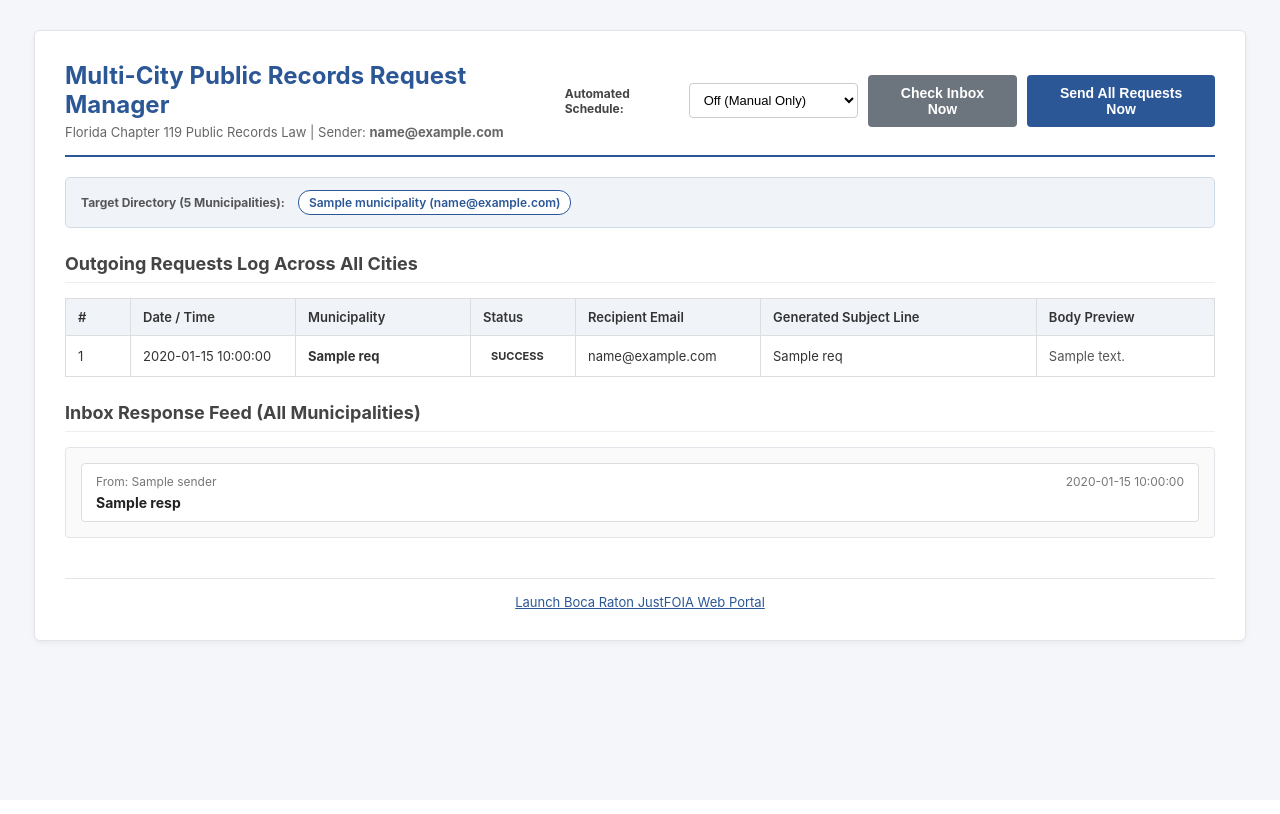
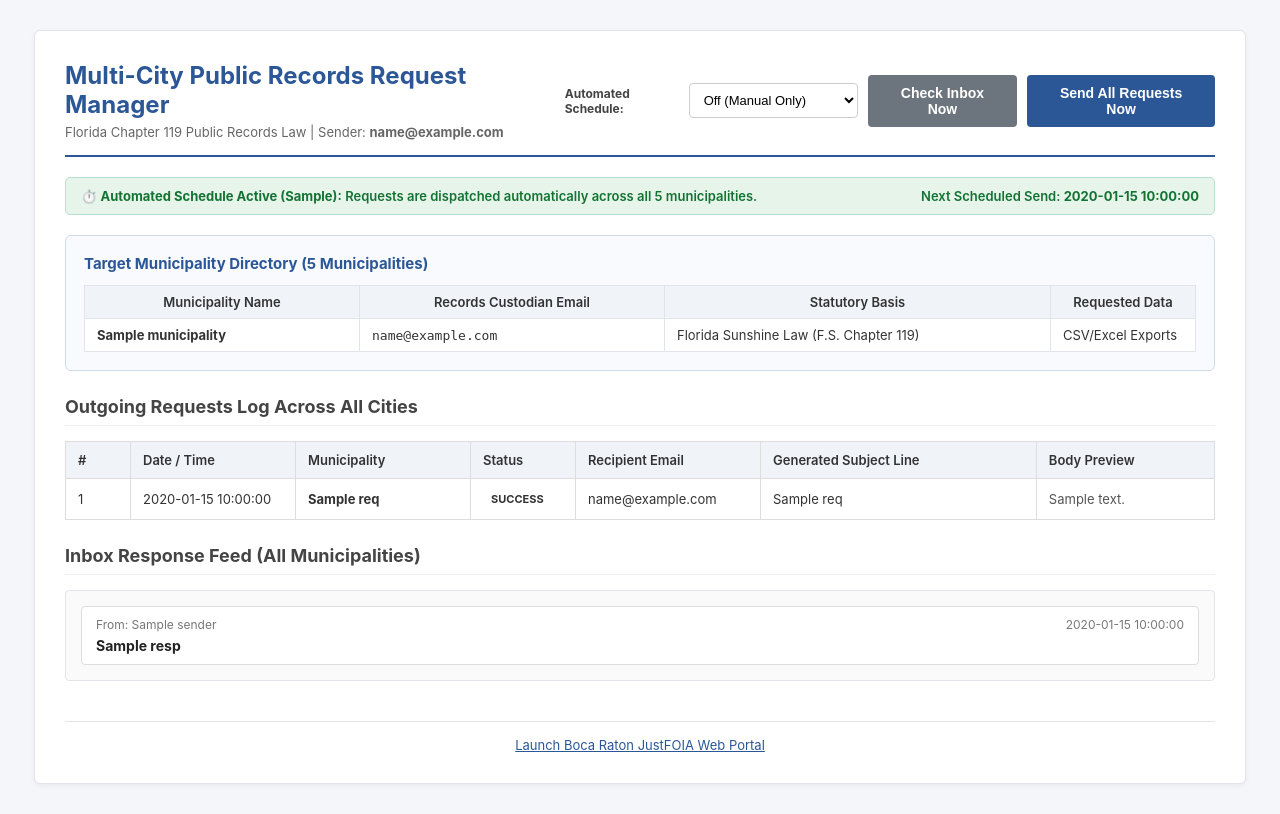
Before and after one commit to JorgeJoseContreras/boca-raton-foia-bot, a Flask app: template templates/index.html in a window 1280 px wide. Before the commit the page ends 646 px from the top, so only its background shows below. Run offline with Flask 3, Linux system fonts and the light colour scheme; the template is opened without the code that fills it: most values are stand-ins (such as "Sample title", 1, 10 or a date in 2020); some libraries are stand-ins or nearby versions.

Commit message:
Change Target Directory to clean table row format and display next scheduled send timestamp on dashboard and Telegram

```diff
--- a/app.py
+++ b/app.py
@@ -23,6 +23,15 @@ start_bot_thread()
 scheduler = BackgroundScheduler()
 scheduler.add_job(func=check_inbox, trigger="interval", minutes=10, id="imap_check_job")
 scheduler.start()
+
+def get_next_run_time():
+    try:
+        job = scheduler.get_job("automated_foia_job")
+        if job and job.next_run_time:
+            return job.next_run_time.strftime("%b %d, %Y at %I:%M %p UTC")
+    except Exception as e:
+        print(f"Error reading next_run_time: {e}")
+    return None
 
 def update_schedule_job(freq):
     set_setting("schedule_frequency", freq)
@@ -57,12 +66,14 @@ def index():
     requests = get_all_requests()
     responses = get_all_responses()
     schedule_freq = get_setting("schedule_frequency", "off")
+    next_run = get_next_run_time()
     sender_email = os.getenv("SENDER_EMAIL", "jorge.properties.123@gmail.com")
     return render_template(
         "index.html",
         requests=requests,
         responses=responses,
         schedule_freq=schedule_freq,
+        next_run_time=next_run,
         municipalities=TARGET_MUNICIPALITIES,
         sender_email=sender_email
     )
@@ -103,10 +114,10 @@ def manage_schedule():
         data = request.get_json(silent=True) or {}
         freq = data.get("frequency", "off")
         new_freq = update_schedule_job(freq)
-        return jsonify({"status": "success", "frequency": new_freq})
+        return jsonify({"status": "success", "frequency": new_freq, "next_run": get_next_run_time()})
     else:
         freq = get_setting("schedule_frequency", "off")
-        return jsonify({"status": "success", "frequency": freq})
+        return jsonify({"status": "success", "frequency": freq, "next_run": get_next_run_time()})
 
 @app.route("/api/check_inbox", methods=["POST"])
 def trigger_inbox_check():
--- a/telegram_bot.py
+++ b/telegram_bot.py
@@ -129,7 +129,7 @@ def handle_generate_and_preview_all(chat_id, edit_message_id=None):
 def run_telegram_bot_polling():
     from email_engine import send_all_foia_requests, check_inbox
     from database import get_setting
-    from app import update_schedule_job
+    from app import update_schedule_job, get_next_run_time
 
     token = get_bot_token()
     if not token:
@@ -173,7 +173,9 @@ def run_telegram_bot_polling():
                                 )
                             elif text == "⚙️ Automation Schedule":
                                 curr_freq = get_setting("schedule_frequency", "off").capitalize()
-                                txt = f"⚙️ <b>Automated FOIA Schedule Manager</b>\n\nCurrent Schedule: <b>{curr_freq}</b>\n\nWhen enabled, requests for all 5 municipalities are generated with Gemini AI and dispatched automatically without requiring manual confirmation."
+                                next_run = get_next_run_time()
+                                next_str = f"\n⏱️ <b>Next Scheduled Dispatch:</b> {next_run}" if (next_run and curr_freq.lower() != 'off') else ""
+                                txt = f"⚙️ <b>Automated FOIA Schedule Manager</b>\n\nCurrent Schedule: <b>{curr_freq}</b>{next_str}\n\nWhen enabled, requests for all 5 municipalities are generated with Gemini AI and dispatched automatically without requiring manual confirmation."
                                 send_telegram_msg(chat_id, txt, get_schedule_inline_keyboard())
                             else:
                                 welcome_txt = (
@@ -223,11 +225,14 @@ def run_telegram_bot_polling():
                                 label_map = {"daily": "Daily", "weekly": "Weekly", "biweekly": "Bi-weekly", "monthly": "Monthly", "off": "Off (Manual Only)"}
                                 readable = label_map.get(new_freq, new_freq.capitalize())
 
+                                next_run = get_next_run_time()
+                                next_str = f"\n⏱️ <b>Next Scheduled Dispatch:</b> {next_run}" if (next_run and new_freq != 'off') else ""
+
                                 edit_telegram_msg(
                                     chat_id,
                                     msg_id,
                                     f"✅ <b>Automated Schedule Saved!</b>\n\n"
-                                    f"Frequency: <b>{readable}</b>\n\n"
+                                    f"Frequency: <b>{readable}</b>{next_str}\n\n"
                                     f"<i>Multi-city dispatches will now run automatically on this interval across all 5 municipalities without requiring manual confirmation.</i>"
                                 )
 
--- a/templates/index.html
+++ b/templates/index.html
@@ -44,25 +44,53 @@
             margin-top: 5px;
         }
 
-        .city-badges {
-            display: flex;
-            flex-wrap: wrap;
-            gap: 8px;
+        .directory-container {
+            background: #f8fafd;
+            border: 1px solid #d0dbe8;
+            border-radius: 6px;
+            padding: 18px;
             margin-bottom: 25px;
-            background: #f0f4f9;
-            padding: 12px 15px;
-            border-radius: 5px;
-            border: 1px solid #d0dbe8;
         }
 
-        .city-badge {
-            background: #ffffff;
-            border: 1px solid #2b5797;
+        .directory-title {
+            font-size: 15px;
+            font-weight: bold;
             color: #2b5797;
-            padding: 4px 10px;
-            border-radius: 12px;
-            font-size: 12px;
+            margin-bottom: 12px;
+        }
+
+        .directory-table {
+            width: 100%;
+            border-collapse: collapse;
+            background: white;
+            border: 1px solid #e1e4e8;
+            margin-bottom: 0;
+        }
+
+        .directory-table th, .directory-table td {
+            border: 1px solid #e1e4e8;
+            padding: 8px 12px;
+            font-size: 13px;
+        }
+
+        .directory-table th {
+            background: #f0f3f8;
+            color: #333;
             font-weight: 600;
+        }
+
+        .schedule-banner {
+            background: #e6f4ea;
+            border: 1px solid #b7e1cd;
+            color: #137333;
+            padding: 10px 15px;
+            border-radius: 5px;
+            font-size: 13px;
+            font-weight: 600;
+            margin-bottom: 20px;
+            display: flex;
+            align-items: center;
+            justify-content: space-between;
         }
 
         .btn-group {
@@ -115,27 +143,27 @@
             padding-bottom: 8px;
         }
 
-        table {
+        table.data-table {
             width: 100%;
             border-collapse: collapse;
             margin-bottom: 25px;
             background: #ffffff;
         }
 
-        th, td {
+        table.data-table th, table.data-table td {
             border: 1px solid #dddddd;
             text-align: left;
             padding: 10px 12px;
             font-size: 13px;
         }
 
-        th {
+        table.data-table th {
             background-color: #f0f3f8;
             color: #333333;
             font-weight: 600;
         }
 
-        tr:nth-child(even) {
+        table.data-table tr:nth-child(even) {
             background-color: #fafafa;
         }
 
@@ -336,16 +364,40 @@
             </div>
         </header>
 
-        <div class="city-badges">
-            <span style="font-size: 12px; font-weight: bold; color: #555; align-self: center; margin-right: 5px;">Target Directory (5 Municipalities):</span>
-            {% for m in municipalities %}
-            <span class="city-badge">{{ m.name }} ({{ m.email }})</span>
-            {% endfor %}
+        <!-- Automated Schedule Status Banner -->
+        <div class="schedule-banner" id="schedBanner" style="{% if schedule_freq == 'off' %}display: none;{% endif %}">
+            <span>⏱️ <strong>Automated Schedule Active ({{ schedule_freq|capitalize }}):</strong> Requests are dispatched automatically across all 5 municipalities.</span>
+            <span id="nextRunSpan">Next Scheduled Send: <strong>{{ next_run_time or 'Calculating...' }}</strong></span>
+        </div>
+
+        <!-- Target Municipality Directory Table (Row Format) -->
+        <div class="directory-container">
+            <div class="directory-title">Target Municipality Directory (5 Municipalities)</div>
+            <table class="directory-table">
+                <thead>
+                    <tr>
+                        <th style="width: 250px;">Municipality Name</th>
+                        <th style="width: 280px;">Records Custodian Email</th>
+                        <th>Statutory Basis</th>
+                        <th style="width: 120px;">Requested Data</th>
+                    </tr>
+                </thead>
+                <tbody>
+                    {% for m in municipalities %}
+                    <tr>
+                        <td><strong>{{ m.name }}</strong></td>
+                        <td><code>{{ m.email }}</code></td>
+                        <td>Florida Sunshine Law (F.S. Chapter 119)</td>
+                        <td>CSV/Excel Exports</td>
+                    </tr>
+                    {% endfor %}
+                </tbody>
+            </table>
         </div>
 
         <div class="section-title">Outgoing Requests Log Across All Cities</div>
         {% if requests %}
-        <table>
+        <table class="data-table">
             <thead>
                 <tr>
                     <th style="width: 40px;">#</th>
@@ -500,6 +552,17 @@
                     body: JSON.stringify({ frequency: freq })
                 });
                 const data = await res.json();
+
+                const banner = document.getElementById('schedBanner');
+                const nextSpan = document.getElementById('nextRunSpan');
+
+                if (data.frequency === 'off') {
+                    banner.style.display = 'none';
+                } else {
+                    banner.style.display = 'flex';
+                    nextSpan.innerHTML = `Next Scheduled Send: <strong>${data.next_run || 'Calculating...'}</strong>`;
+                }
+
                 showToast(`Schedule saved: ${data.frequency}`);
             } catch (err) {
                 showToast("Error updating schedule.");
```
